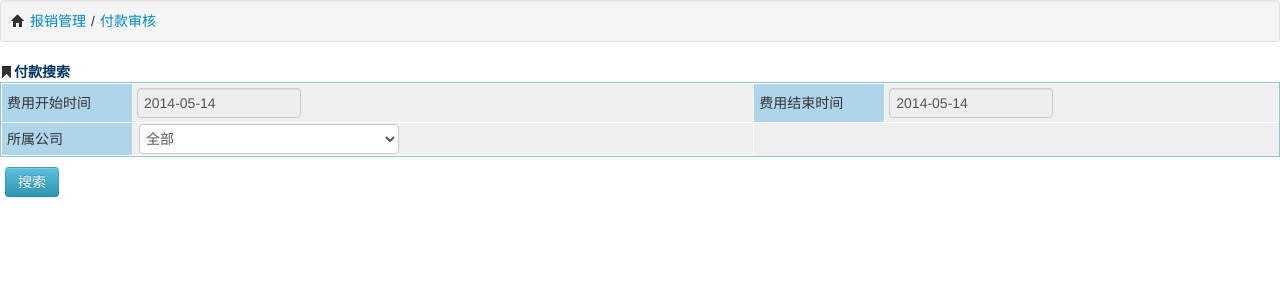
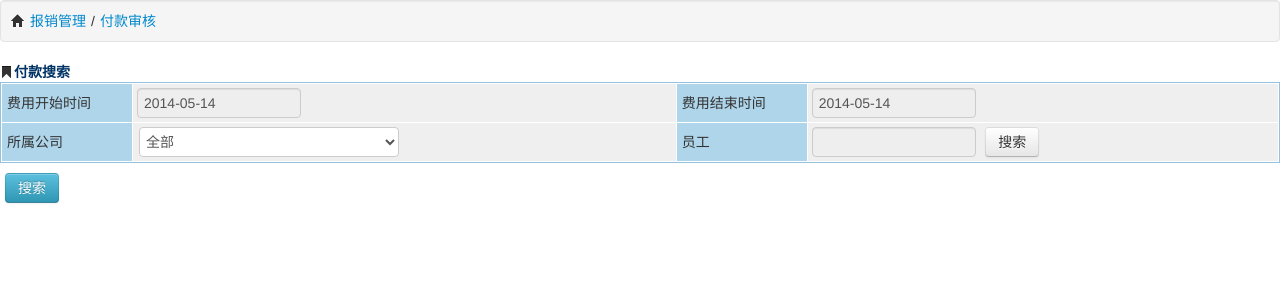
Before and after one commit to wangxu2013/oa, a Flask app: template scapp/templates/bxsq/check_query_search.html in a window 1280 px wide. Shown: the top 300 px of the page. Run offline with Flask 2, Linux system fonts and the light colour scheme; the template is opened without the code that fills it, so the values that code supplies are empty; parts of the project's set-up code (start-up, migrations or seed data) failed here and were passed over.

Commit message:
[add]遗漏

```diff
--- a/scapp/templates/bxsq/check_query_search.html
+++ b/scapp/templates/bxsq/check_query_search.html
@@ -35,7 +35,7 @@
 					<table class="table-list">
 						<tr>
 							<td class="table-label">费用开始时间</td>
-							<td><input type="text" class="datepicker" name="beg_date" data-date-format="yyyy-mm-dd" readonly/></td>
+							<td><input type="text" class="datepicker" name="beg_date" value="{{beg_date}}"data-date-format="yyyy-mm-dd" readonly/></td>
 							<td class="table-label">费用结束时间</td>
 							<td><input type="text" class="datepicker" name="end_date" data-date-format="yyyy-mm-dd" readonly/></td>
 						</tr>
@@ -51,7 +51,49 @@
 									<option value="5">云金天下</option>
 								</select>
 							</td>
-
+							<td class="table-label">员工</th>
+							<td>
+								<input type="hidden" id="yunying_manager1" name="person"/>
+								<input type="text" id="yunying_manager_name1" readonly/>
+								<input type="button" value="搜索" class="btn" onclick="$('#yunying_xdyss1').show();"/>
+								<span id="pgrA">
+									<input type="hidden" id="yz_yunying1" value=""/>
+								</span>
+								<div class="display-div" id="yunying_xdyss1" style="margin-top:0px;">
+									<i class="icon-bookmark"></i><span class="titletip">员工搜索</span>
+									<div style="border:1px solid #94c1dc;">
+										<table class="table-list">
+											<tr>
+												<td class="table-label">员工名称</td>
+												<td><input type="text" onchange="search(this)"/></td>
+											</tr>
+										</table>
+									</div>
+									<input type="button" value="关闭" class="btn btn-info btn-mini pull-right" onclick="$('.display-div').hide();"/>
+									<input type="button" value="搜索" class="btn btn-info btn-mini pull-right"/><br/>
+									<i class="icon-bookmark"></i><span class="titletip">员工列表</span>
+									<div style="border:1px solid #94c1dc;">
+										<table class="table-list">
+											<thead>
+												<tr>
+													<th>选择</th>
+													<th>员工编号</th>
+													<th>员工名称</th>
+												</tr>
+											</thead>
+											<tbody class="center">
+											{%- for obj in user %}
+												<tr>
+													<td><input type="radio" name="xdy" onclick="get_name(this,'yunying_manager_name1','yunying_manager1');" onblur="hiddenInput('yz_yunying1',this)"/></td>
+													<td>{{obj.id}}</td>
+													<td name="search">{{obj.real_name}}</td>
+												</tr>
+											{%- endfor %}
+											</tbody>
+										</table>
+									</div>
+								</div>
+							</td>
 						</tr>
 						{%- endif %}
 					</table>
```
